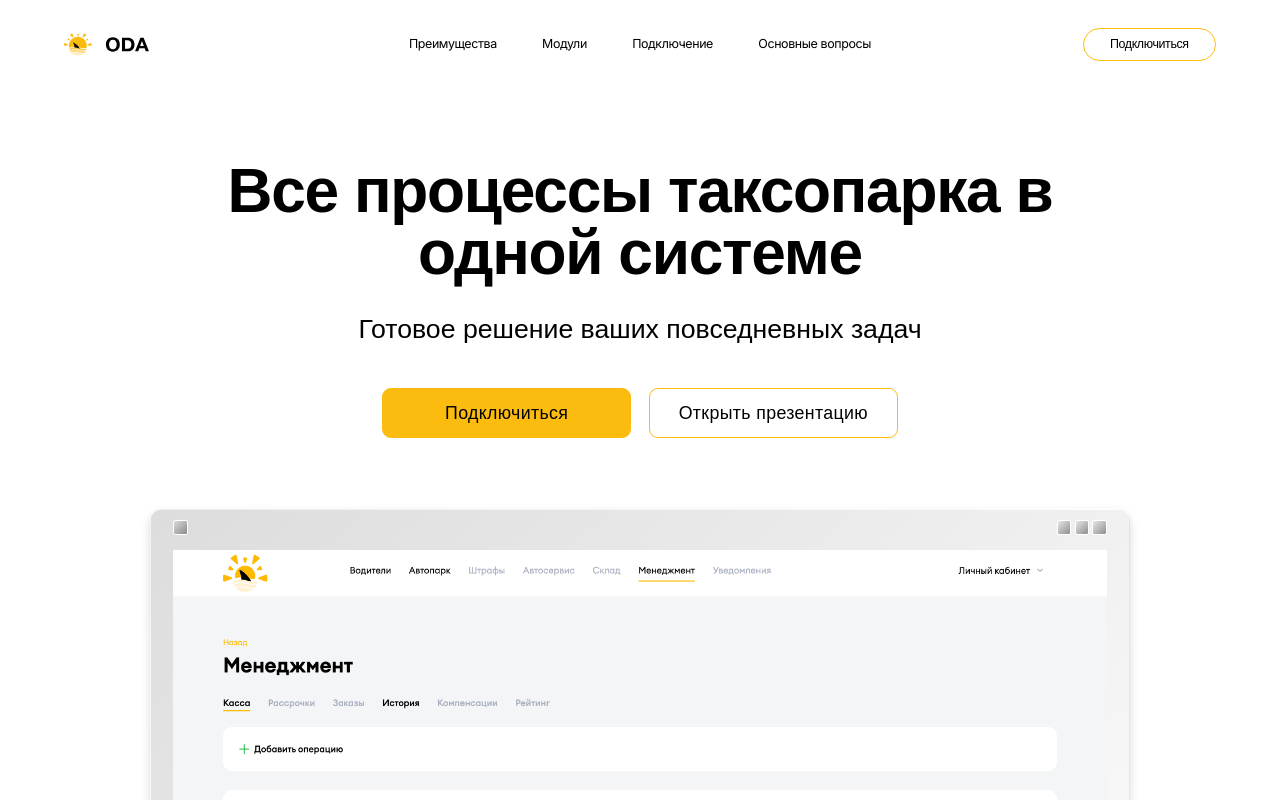
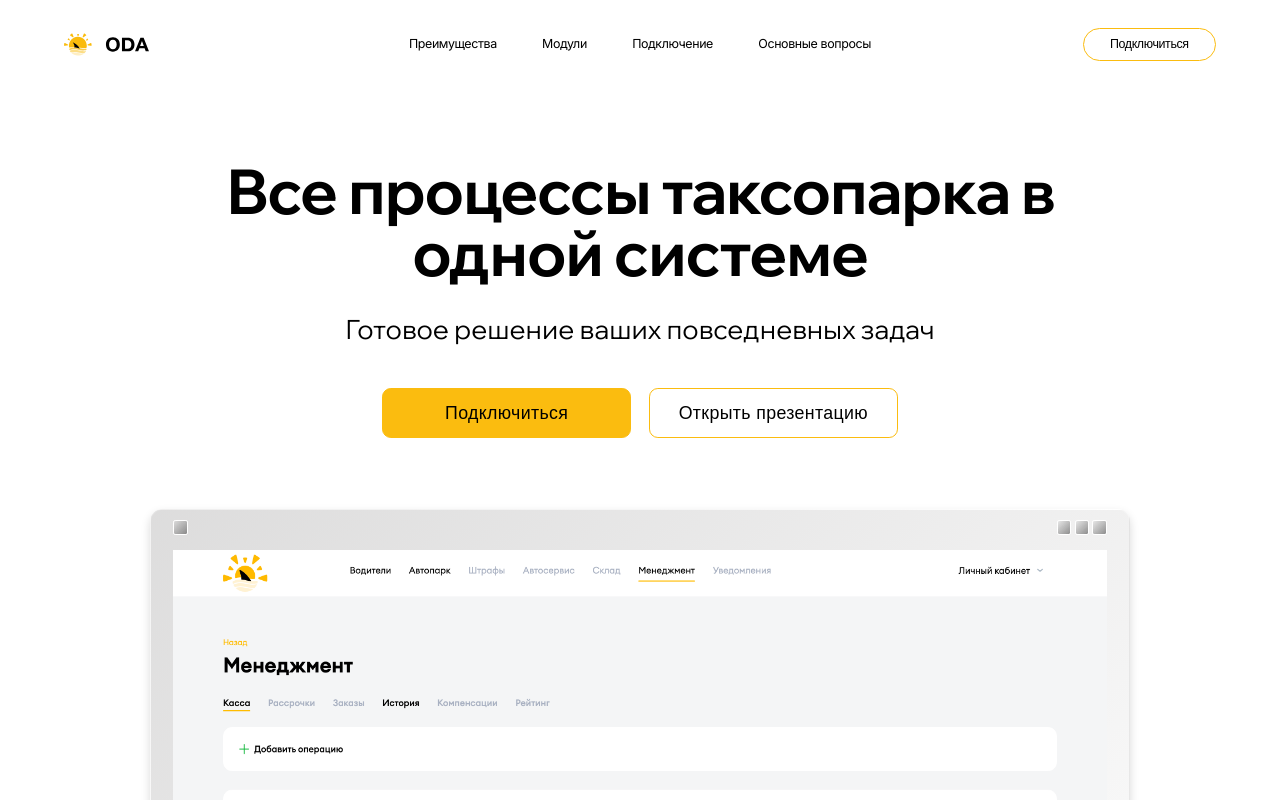
Before and after one commit to push-ebx/oda-frontend, a Next.js app: page / in a window 1280 px wide. Shown: the top 800 px of the page. Built offline with nearby package versions, Linux system fonts and the light colour scheme; no server answers.

Commit message:
fix font

```diff
--- a/app/globals.scss
+++ b/app/globals.scss
@@ -1,4 +1,5 @@
 @import "breakpoints";
+@import url('https://fonts.googleapis.com/css2?family=Wix+Madefor+Display:wght@400;500;600;700&display=swap');
 
 :root {
   --black-color: #000000;
```
